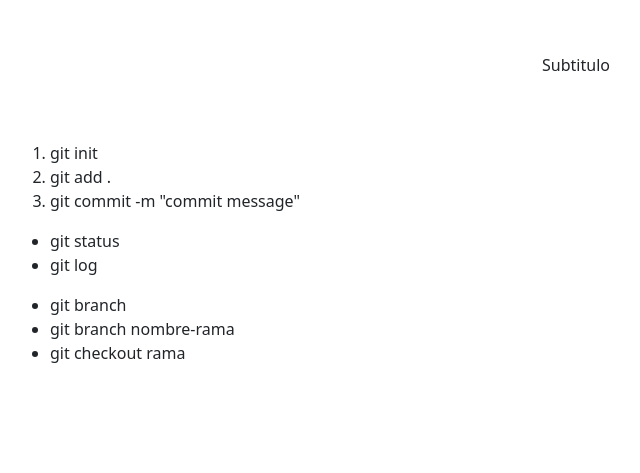
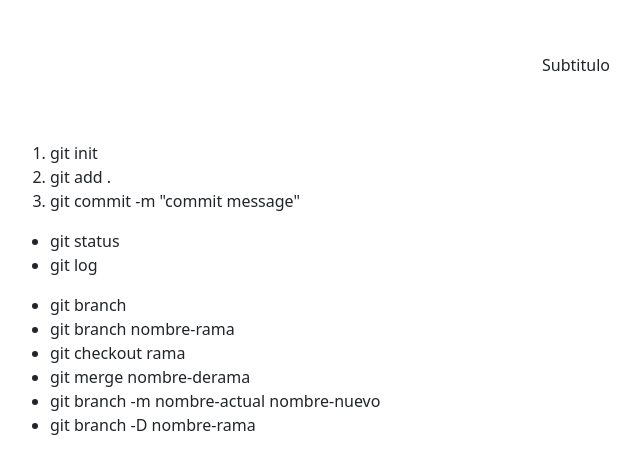
Before and after one commit to feralarcon1995/sass-49745, a plain HTML site: page pages/git.html in a window 1280 px wide. Shown: the part 147-620 px from the top of the page, without its empty margins (64-704 px from the left). Drawn offline with nearby package versions, Linux system fonts and the light colour scheme.

Commit message:
agregue nuevos comandos sobre ramas a la lista

```diff
--- a/pages/git.html
+++ b/pages/git.html
@@ -29,6 +29,9 @@
       <li>git branch</li>
       <li>git branch nombre-rama</li>
       <li>git checkout rama</li>
+      <li>git merge nombre-derama</li>
+      <li>git branch -m nombre-actual nombre-nuevo</li>
+      <li>git branch -D nombre-rama</li>
     </ul>
   </section>
 
```
